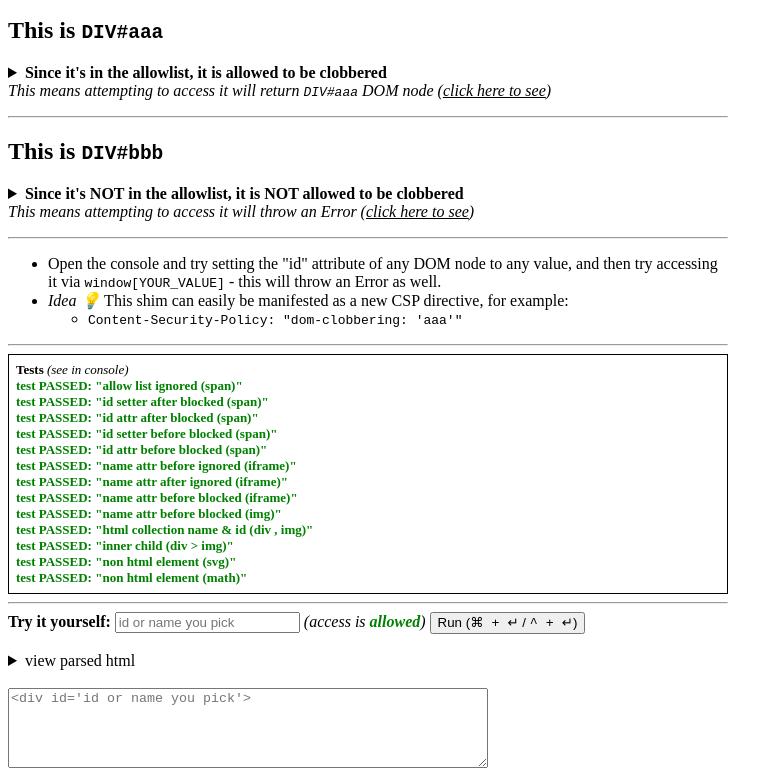
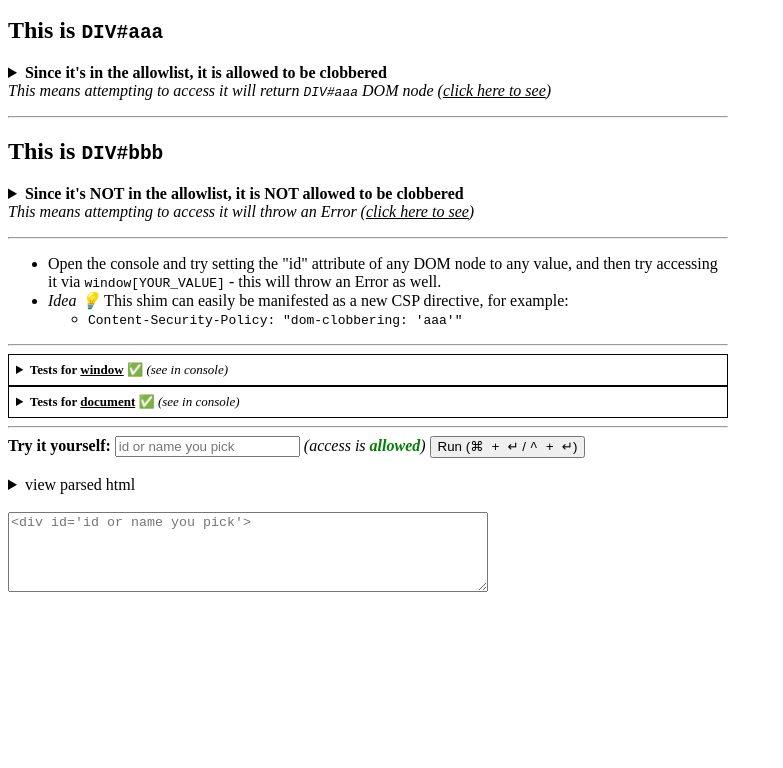
Before and after one commit to weizman/shield, a website: page index.html in a window 1280 px wide. Shown: the part 106-874 px from the top of the page, without its empty margins (0-783 px from the left). After the commit the page ends 800 px from the top, so only its background shows below. Drawn offline with Linux system fonts and the light colour scheme.

Commit message:
stable tests

```diff
--- a/index.html
+++ b/index.html
@@ -82,13 +82,22 @@
             </ul>
         </div>
         <hr>
-        <div id="container">
-            <script src="./test.js"></script>
+        <script src="./test.js"></script>
+        <div id="container-window">
             <script>
                 {
-                    const container = document.getElementById('container');
+                    const container = document.getElementById('container-window');
                     container.innerHTML = '';
-                    window.TEST(container);
+                    window.TEST(container, 'window');
+                }
+            </script>
+        </div>
+        <div id="container-document">
+            <script>
+                {
+                    const container = document.getElementById('container-document');
+                    container.innerHTML = '';
+                    window.TEST(container, 'document');
                 }
             </script>
         </div>
--- a/test.js
+++ b/test.js
@@ -1,7 +1,15 @@
 window.TEST = (function(){
-    return async function main(container) {
+    return async function main(container, object) {
+        function error(err, object, prop) {
+            return err.message === `${object}["${prop}"] access attempt was intercepted:`;
+        }
+
         function setup() {
-            container.innerHTML = '<b>Tests</b> <i>(see in console)</i>';
+            container.innerHTML = `
+<details>
+    <summary style="cursor: pointer"><b>Tests for <u>${object}</u> <span id="result-${object}">✅</span></b> <i>(see in console)</i></summary>
+    <div id="tests-${object}"></div>
+</details>`;
             container.style.border = '1px solid';
             container.style.padding = '7px';
             container.style.fontSize = '13px';
@@ -9,15 +17,32 @@ window.TEST = (function(){
 
         function before() {
             return [
-                container.appendChild(document.createElement('div')),
+                document.getElementById('tests-' + object).appendChild(document.createElement('div')),
             ];
+        }
+
+        function assert(value, test) {
+            try {window[object][test]} catch (err) {
+                if (error(err, object, test)) {
+                    return [true, test, null];
+                } else {
+                    return [false, test, err.message];
+                }
+            }
+            if (window[object][test] === undefined) {
+                return [true, test, `environment did not clobber ${object}["${test}"] (undefined)`];
+            }
+            if (window[object][test] === value) {
+                return [false, test, `shield failed to prevent clobbering of ${object}["${test}"] (Element/Window)`];
+            }
+            throw new Error('UNEXPECTED TEST RESULT (TESTER MUST CHECK THIS)');
         }
 
         const tests = [
             // allowlist
 
             async function(div) {
-                const test = 'allow list ignored (span)';
+                const test = object + (' : allow list ignored (span)');
                 const child = div.appendChild(document.createElement('span'));
                 child.id = 'aaa';
                 await new Promise(r => setTimeout(r, 0));
@@ -33,123 +58,78 @@ window.TEST = (function(){
             // id
 
             async function(div) {
-                const test = 'id setter after blocked (span)';
+                const test = object + (' : id setter after blocked (span)');
                 const child = div.appendChild(document.createElement('span'));
                 child.id = test;
                 await new Promise(r => setTimeout(r, 0));
-                try {window[test]} catch (err) {
-                    return [true, test];
-                }
-                try {document[test]} catch (err) {
-                    return [true, test];
-                }
-                return [false, test];
+                return assert(child, test);
             },
 
             async function(div) {
-                const test = 'id attr after blocked (span)';
+                const test = object + (' : id attr after blocked (span)');
                 const child = div.appendChild(document.createElement('span'));
                 child.setAttribute('id', test);
                 await new Promise(r => setTimeout(r, 0));
-                try {window[test]} catch (err) {
-                    return [true, test];
-                }
-                try {document[test]} catch (err) {
-                    return [true, test];
-                }
-                return [false, test];
+                return assert(child, test);
             },
 
             async function(div) {
-                const test = 'id setter before blocked (span)';
+                const test = object + (' : id setter before blocked (span)');
                 const child = document.createElement('span');
                 child.id = test;
                 div.appendChild(child);
                 await new Promise(r => setTimeout(r, 0));
-                try {window[test]} catch (err) {
-                    return [true, test];
-                }
-                try {document[test]} catch (err) {
-                    return [true, test];
-                }
-                return [false, test];
+                return assert(child, test);
             },
 
             async function(div) {
-                const test = 'id attr before blocked (span)';
+                const test = object + (' : id attr before blocked (span)');
                 const child = document.createElement('span');
                 child.setAttribute('id', test);
                 div.appendChild(child);
                 await new Promise(r => setTimeout(r, 0));
-                try {window[test]} catch (err) {
-                    return [true, test];
-                }
-                try {document[test]} catch (err) {
-                    return [true, test];
-                }
-                return [false, test];
+                return assert(child, test);
             },
 
             // name
 
             async function(div) {
-                const test = 'name attr before ignored (iframe)';
+                const test = object + (' : name attr before ignored (iframe)');
                 const child = document.createElement('iframe');
                 child.setAttribute('name', test);
                 div.appendChild(child);
                 await new Promise(r => setTimeout(r, 0));
-                try {window[test]} catch (err) {
-                    return [true, test];
-                }
-                try {document[test]} catch (err) {
-                    return [true, test];
-                }
-                return [false, test];
+                return assert(child.contentWindow, test);
             },
 
             async function(div) {
-                const test = 'name attr after ignored (iframe)';
+                const test = object + (' : name attr after ignored (iframe)');
                 const child = div.appendChild(document.createElement('iframe'));
                 child.setAttribute('name', test);
                 await new Promise(r => setTimeout(r, 0));
-                try {document[test]} catch (err) {
-                    return [true, test];
-                }
-                return [false, test];
+                return assert(child.contentWindow, test);
             },
 
             async function(div) {
-                const test = 'name attr before blocked (iframe)';
+                const test = object + (' : name attr before blocked (iframe)');
                 const child = document.createElement('iframe');
                 child.setAttribute('name', test);
                 div.appendChild(child);
                 await new Promise(r => setTimeout(r, 0));
-                try {window[test]} catch (err) {
-                    return [true, test];
-                }
-                try {document[test]} catch (err) {
-                    return [true, test];
-                }
-                return [false, test];
+                return assert(child.contentWindow, test);
             },
 
             async function(div) {
-                const test = 'name attr before blocked (img)';
+                const test = object + (' : name attr before blocked (img)');
                 const child = document.createElement('img');
                 child.setAttribute('name', test);
                 div.appendChild(child);
                 await new Promise(r => setTimeout(r, 0));
-                try {window[test]} catch (err) {
-                    return [true, test];
-                }
-                try {document[test]} catch (err) {
-                    return [true, test];
-                }
-                return [false, test];
+                return assert(child, test);
             },
 
             async function(div) {
-                const test = 'html collection name & id (div , img)';
+                const test = object + (' : html collection name & id (div , img)');
                 const child = document.createElement('div');
                 const child2 = document.createElement('img');
                 child.setAttribute('id', test);
@@ -157,17 +137,11 @@ window.TEST = (function(){
                 div.appendChild(child);
                 div.appendChild(child2);
                 await new Promise(r => setTimeout(r, 0));
-                try {window[test]} catch (err) {
-                    return [true, test];
-                }
-                try {document[test]} catch (err) {
-                    return [true, test];
-                }
-                return [false, test];
+                return assert(child2, test);
             },
 
             async function(div) {
-                const test = 'inner child (div > img)';
+                const test = object + (' : inner child (div > img)');
                 const child = document.createElement('div');
                 const child2 = document.createElement('img');
                 child.setAttribute('id', 'RANDOM_123');
@@ -175,57 +149,46 @@ window.TEST = (function(){
                 child.appendChild(child2);
                 div.appendChild(child);
                 await new Promise(r => setTimeout(r, 0));
-                try {window[test]} catch (err) {
-                    return [true, test];
-                }
-                try {document[test]} catch (err) {
-                    return [true, test];
-                }
-                return [false, test];
+                return assert(child2, test);
             },
 
             async function(div) {
-                const test = 'non html element (svg)';
+                const test = object + (' : non html element (svg)');
                 div.innerHTML = `<svg id="${test}">`;
                 await new Promise(r => setTimeout(r, 0));
-                try {window[test]} catch (err) {
-                    return [true, test];
-                }
-                try {document[test]} catch (err) {
-                    return [true, test];
-                }
-                return [false, test];
+                return assert(div.firstChild, test);
             },
 
             async function(div) {
-                const test = 'non html element (math)';
+                const test = object + (' : non html element (math)');
                 div.innerHTML = `<math id="${test}">`;
                 await new Promise(r => setTimeout(r, 0));
-                try {window[test]} catch (err) {
-                    return [true, test];
-                }
-                try {document[test]} catch (err) {
-                    return [true, test];
-                }
-                return [false, test];
+                return assert(div.firstChild, test);
             },
         ];
 
         setup();
         for (const test of tests) {
             const [div] = before();
-            const [passed, tester] = await test(div);
+            const [passed, tester, reason] = await test(div);
+            if (passed === null) {
+                return;
+            }
             let msg, color;
             if (!passed) {
+                const result = document.getElementById('result-' + object);
+                result.innerText = '❌';
+                result.parentElement.parentElement.parentElement.setAttribute('open', '');
                 color = 'red';
                 msg = `test FAILED: "${tester}"`;
-                console.error(msg, ':', test);
+                console.error(msg, '\n', `REASON: ${reason}`, '\n', test);
             } else {
                 color = 'green';
                 msg = `test PASSED: "${tester}"`;
-                console.info(msg, ':', test);
+                console.info(msg, '\n', `REASON: ${reason}`, '\n', test);
             }
             div.innerHTML = `<span><b style="color: ${color}">${msg}</b> </span>`;
         }
+
     }
 }());
```
